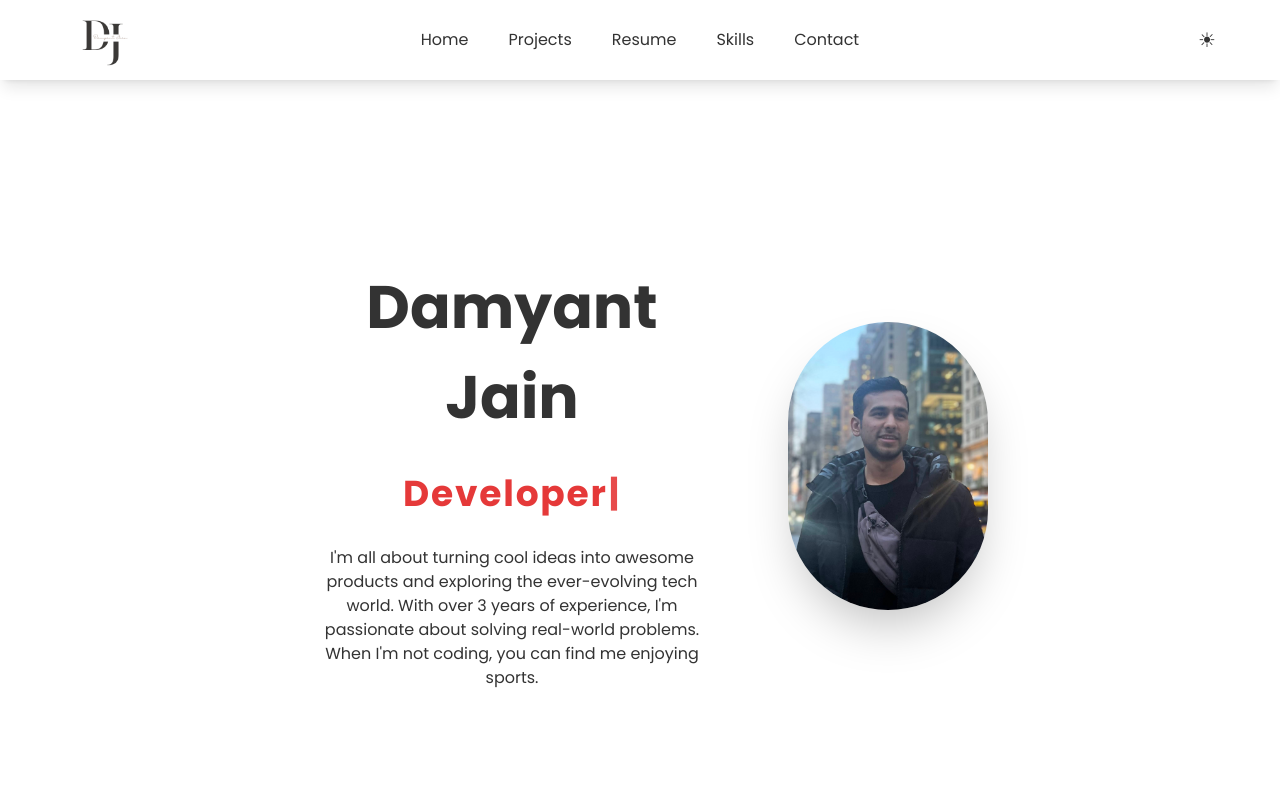
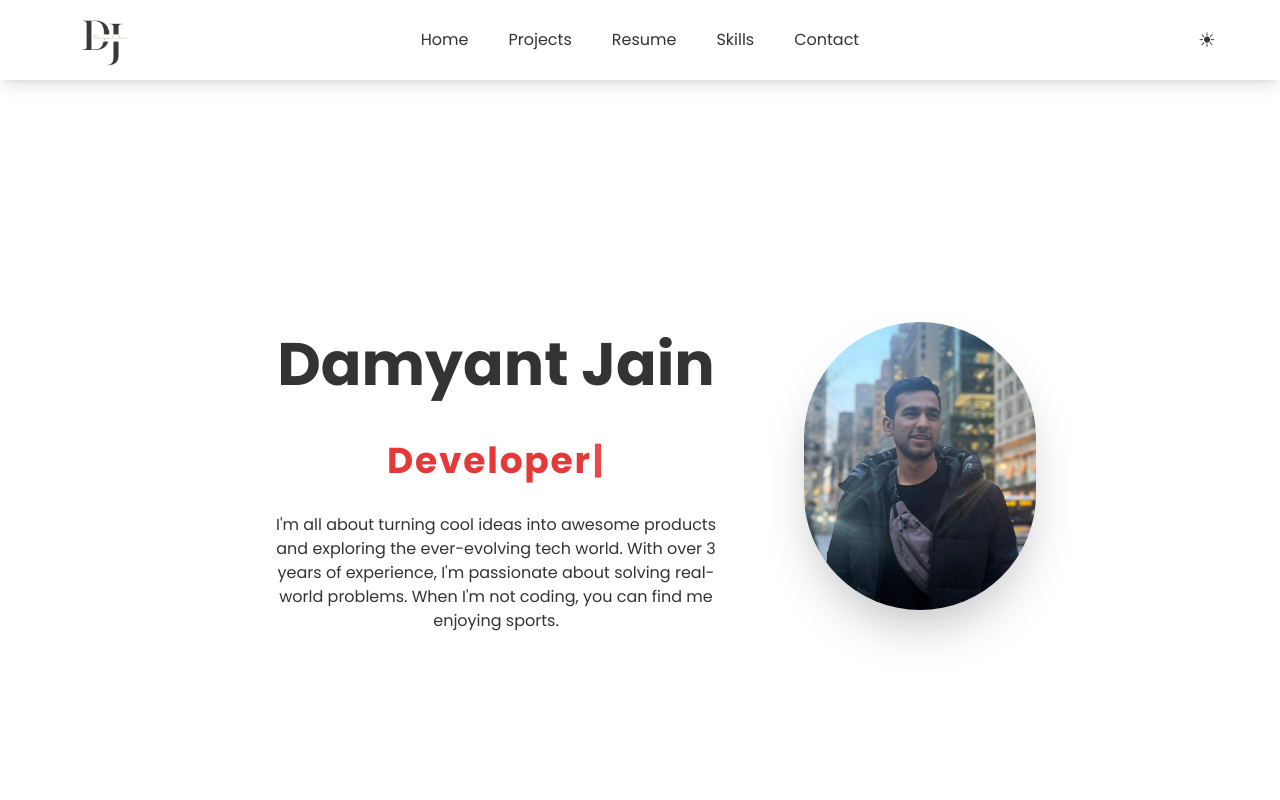
Before and after one commit to damyantjain/portfolio-website, a React (Vite) app: page / in a window 1280 px wide. Shown: the top 800 px of the page. Built offline with nearby package versions, Linux system fonts and the light colour scheme.

Commit message:
Decreased padding in home intro

```diff
--- a/src/components/Intro.jsx
+++ b/src/components/Intro.jsx
@@ -5,9 +5,9 @@ import Typewriter from 'typewriter-effect';
 const Intro = () => {
   return (
     <div className="h-screen md:h-[calc(100vh-80px)] mt-5 flex justify-center items-center">
-      <div className="flex flex-col lg:flex-row lg:mx-24 lg:gap-4">
+      <div className="flex flex-col lg:flex-row xl:mx-12 lg:gap-4 ">
         {/* About Me */}
-        <div className="px-10 w-full lg:w-8/12 flex flex-col items-center justify-center">
+        <div className="lg:px-10 w-full lg:w-8/12 flex flex-col items-center justify-center">
           <div className="font-poppins align-middle text-center lg:pb-8 pb-4 text-4xl md:text-6xl font-bold text-[#333333] dark:text-[#e0e0e0] leading-tight lg:leading-normal">
             Damyant Jain
           </div>
@@ -30,7 +30,7 @@ const Intro = () => {
         {/* My photo */}
         <div className="p-5 w-full pt-20 lg:pt-0 lg:w-4/12 flex justify-center items-center">
           <img
-            className="rounded-full shadow-2xl object-cover dark:shadow-[#e53939] h-56 w-56 lg:h-72 lg:w-72"
+            className="rounded-full shadow-2xl object-cover dark:shadow-[#e53939] h-56 w-56  lg:h-72 lg:w-72"
             src={profileImage}
             alt="Damyant Jain"
           />
```
